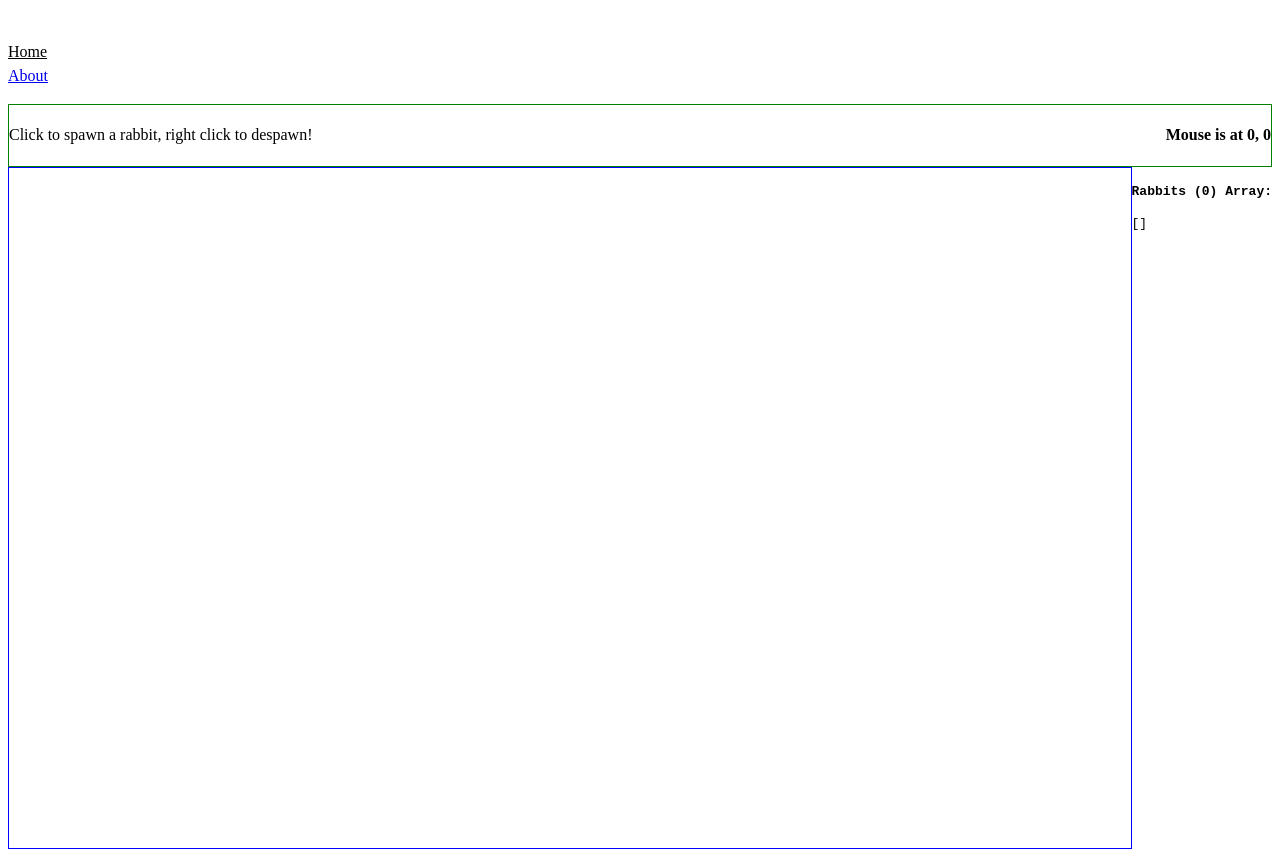
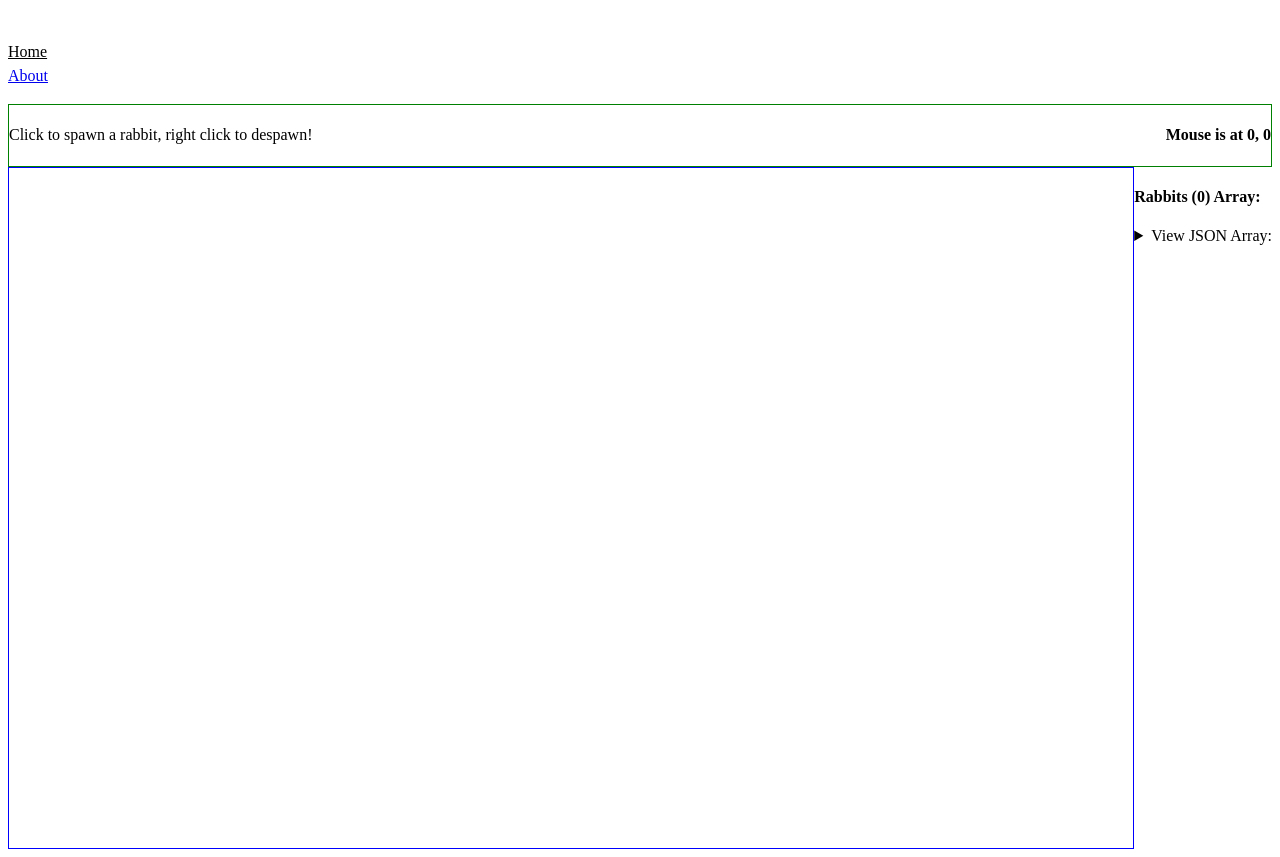
Before and after one commit to JamieSpencerBSWD/hoppinmad, a Vue app in the folder HoppinMadVue/: page /#/ in a window 1280 px wide. Built offline with nearby package versions, Linux system fonts and the light colour scheme; the HTML template or start-up script is replaced by a standard one.

Commit message:
small design changes for how code is shown

```diff
--- a/HoppinMadVue/src/views/HomeView.vue
+++ b/HoppinMadVue/src/views/HomeView.vue
@@ -39,7 +39,12 @@ onMounted(() => {
 			</h4>
 		</section>
 		<aside style="float: right">
-			<pre><h4>Rabbits ({{ rabbits.length }}) Array:</h4><code>{{ rabbits }}</code></pre>
+			<h4>Rabbits ({{ rabbits.length }}) Array:</h4>
+
+			<details>
+				<summary>View JSON Array:</summary>
+				<pre><code>{{ rabbits }}</code></pre>
+			</details>
 		</aside>
 		<div style="display: flex; flex-direction: row">
 			<div
```
